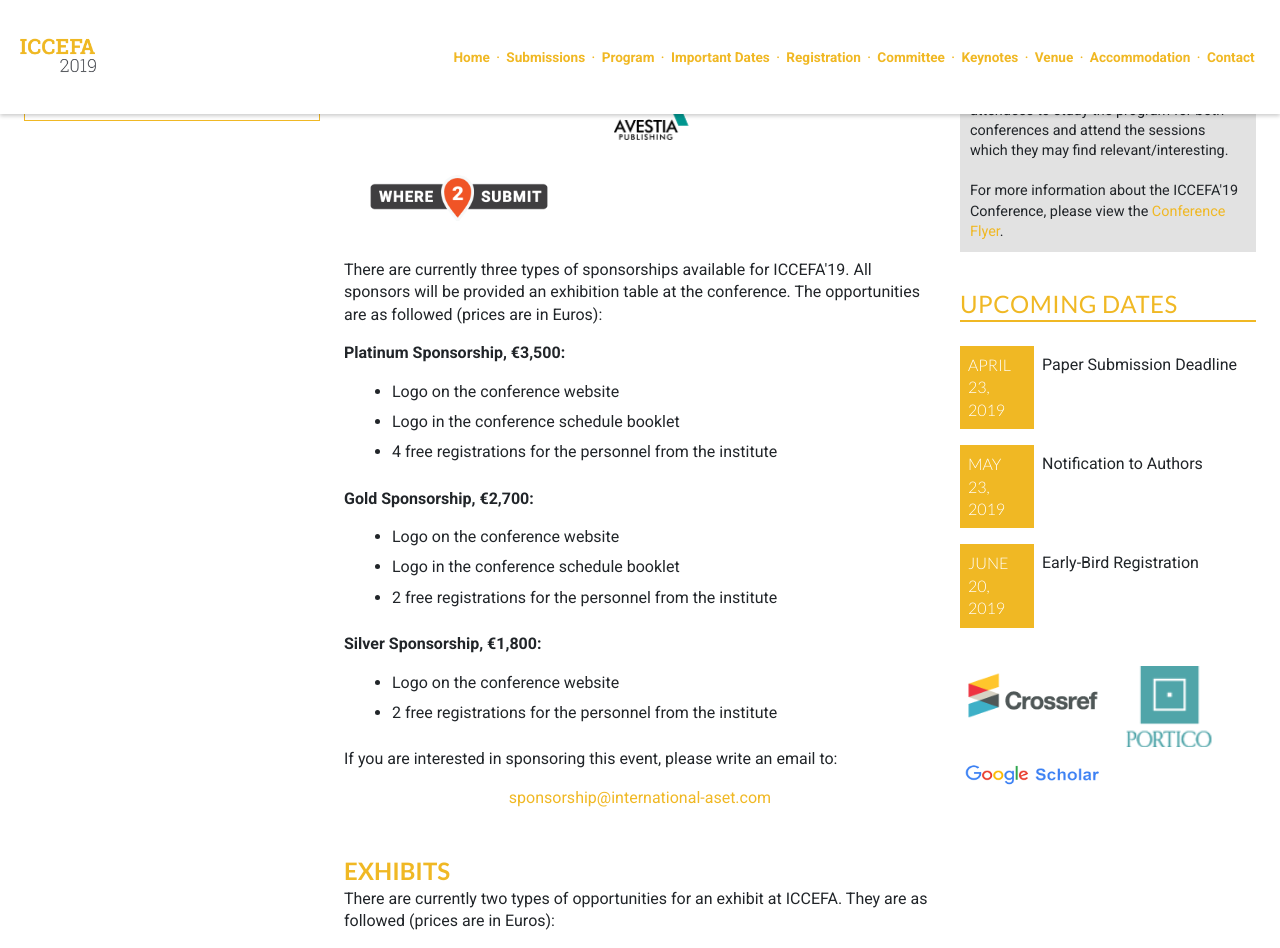
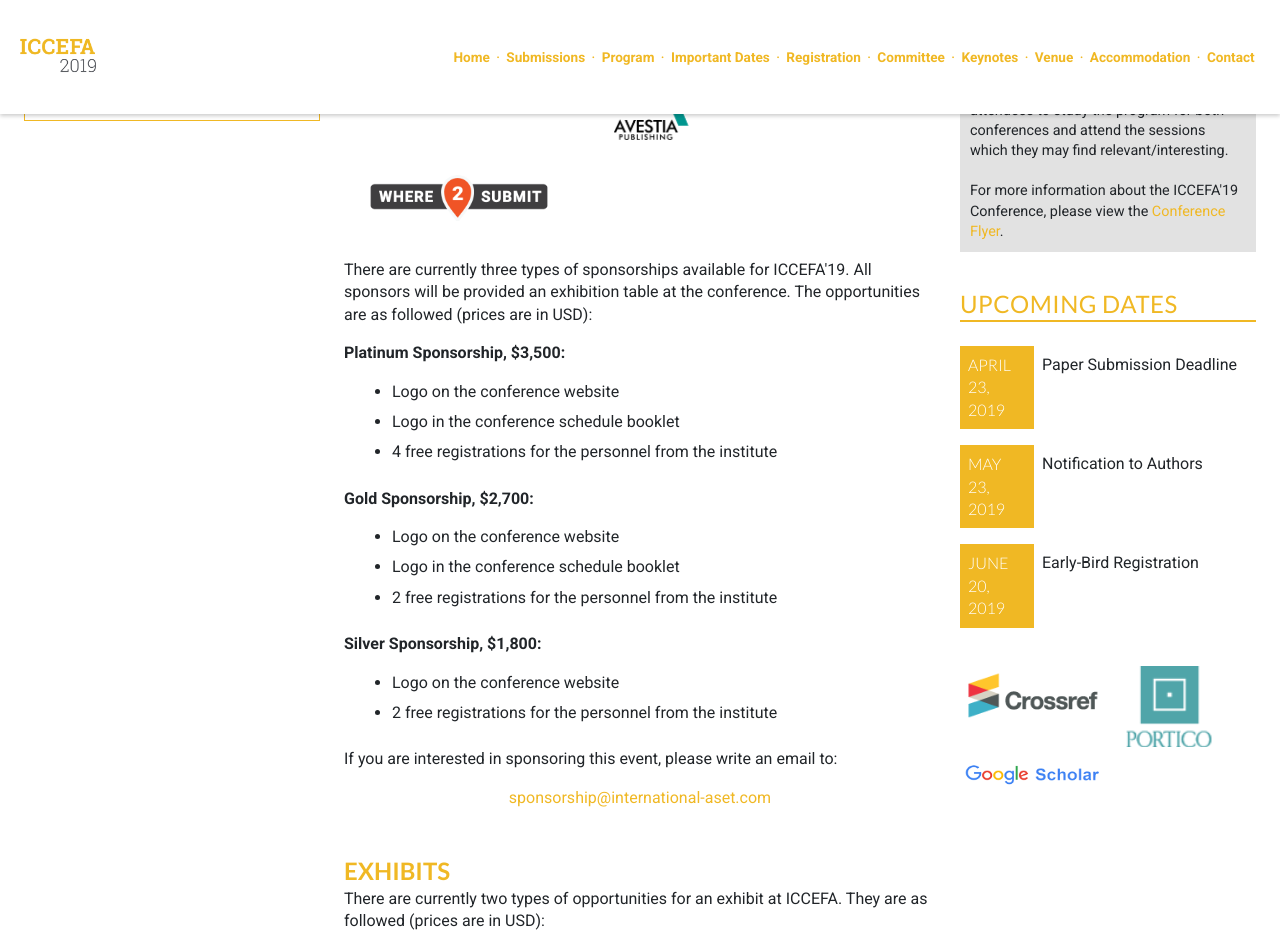
Before and after one commit to intaset/iccefa, a Jekyll site: the page built from sponsor.html, in a window 1280 px wide and 1400 px high, scrolled down 514 px. Shown: the top 948 px of the window. Built offline with Jekyll 4.4.1, drawn with Linux system fonts in a browser that asks for light colours; nearby versions of some CDN libraries; Markdown is read by kramdown in place of the engine named in the settings; comment, search, counter and statistics services are not loaded; some of the changed text lies outside the part shown.

Commit message:
changed sponsors price

```diff
--- a/sponsor.html
+++ b/sponsor.html
@@ -16,21 +16,21 @@ title: ICCEFA'19 - Sponsors
         </div>
         <br>
 
-	<p class="body">There are currently three types of sponsorships available for ICCEFA'19. All sponsors will be provided an exhibition table at the conference. The opportunities are as followed (prices are in Euros):</p>
+	<p class="body">There are currently three types of sponsorships available for ICCEFA'19. All sponsors will be provided an exhibition table at the conference. The opportunities are as followed (prices are in USD):</p>
 
-    <p class="body bold">Platinum Sponsorship, €3,500:</p>
+    <p class="body bold">Platinum Sponsorship, $3,500:</p>
         <ul>
             <li> Logo on the conference website </li>
             <li> Logo in the conference schedule booklet </li>
             <li> 4 free registrations for the personnel from the institute</li>
         </ul>
-    <p class="body bold">Gold Sponsorship, €2,700:</p>
+    <p class="body bold">Gold Sponsorship, $2,700:</p>
         <ul>
             <li>Logo on the conference website </li>
             <li>Logo in the conference schedule booklet </li>
             <li>2 free registrations for the personnel from the institute</li>
         </ul>
-    <p class="body bold">Silver Sponsorship, €1,800:</p>
+    <p class="body bold">Silver Sponsorship, $1,800:</p>
         <ul>
             <li>Logo on the conference website </li>
             <li>2 free registrations for the personnel from the institute</li>
@@ -43,19 +43,19 @@ title: ICCEFA'19 - Sponsors
     <br>
 
     <h3>Exhibits</h3>
-    <p class="body">There are currently two types of opportunities for an exhibit at ICCEFA. They are as followed (prices are in Euros):</p>
-      <p class="body bold">Table exhibit, €1500.00:</p>
+    <p class="body">There are currently two types of opportunities for an exhibit at ICCEFA. They are as followed (prices are in USD):</p>
+      <p class="body bold">Table exhibit, $1500.00:</p>
         <ul>
             <li>A table setup for the entire duration of the conference</li>
             <li>1 free registration for the personnel from the institute</li>
-            <li>An additional €300.00 for each accompanying person</li>
+            <li>An additional $300.00 for each accompanying person</li>
         </ul>
 
-      <p class="body bold">Booth exhibit, €1500:</p>
+      <p class="body bold">Booth exhibit, $1500:</p>
         <ul>
             <li>A booth setup for 1 conference day</li>
             <li>1 free registration for the personnel from the institute</li>
-            <li>An additional €300.00 for each accompanying person</li>
+            <li>An additional $300.00 for each accompanying person</li>
         </ul>
 
       <p class="body">The exhibit provides a platform for companies and institutions to present their products and distribute brochures and business cards. The exhibit also provides a unique networking opportunity with many experts and researchers in the field of multimedia and human computer interaction.</p>
```
Also changed, not shown: 1 other file.
